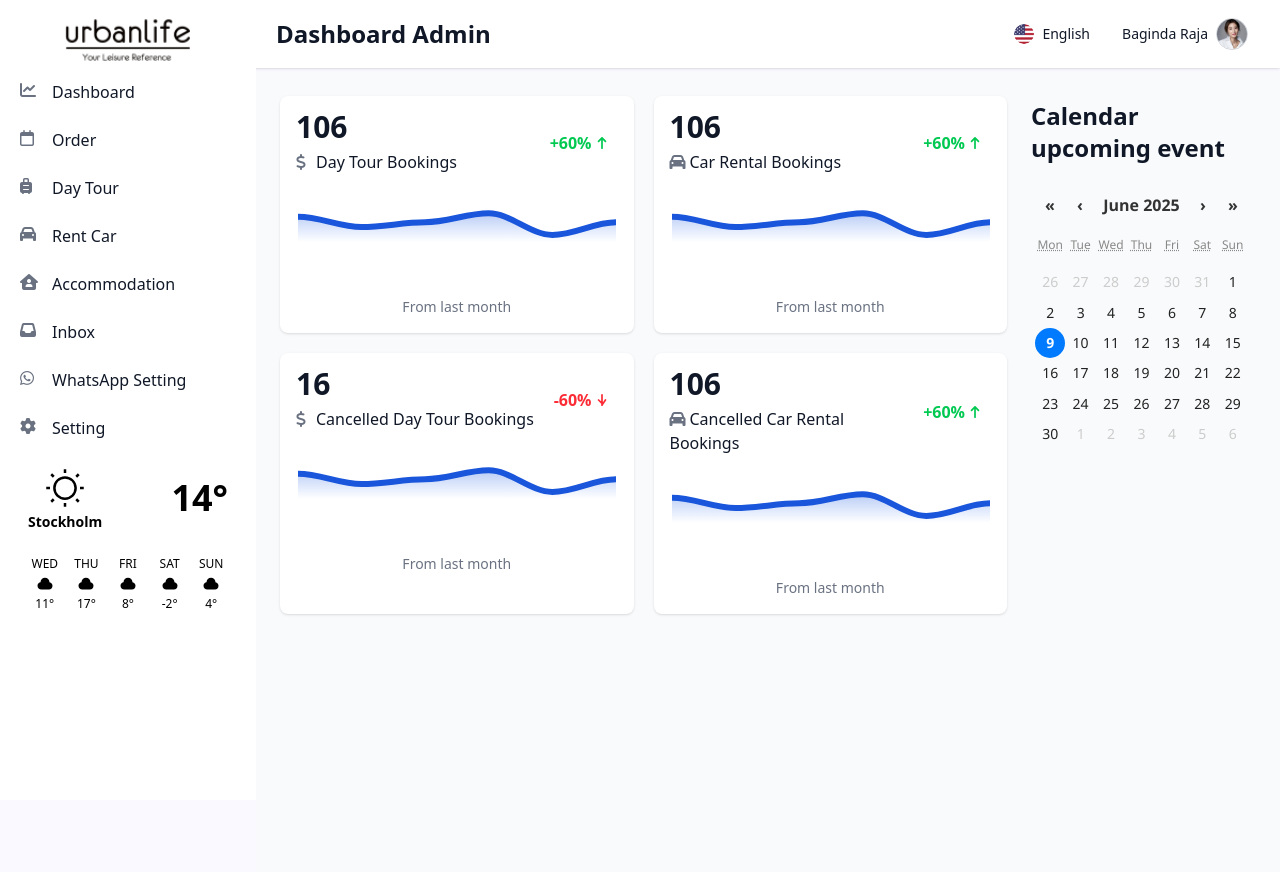
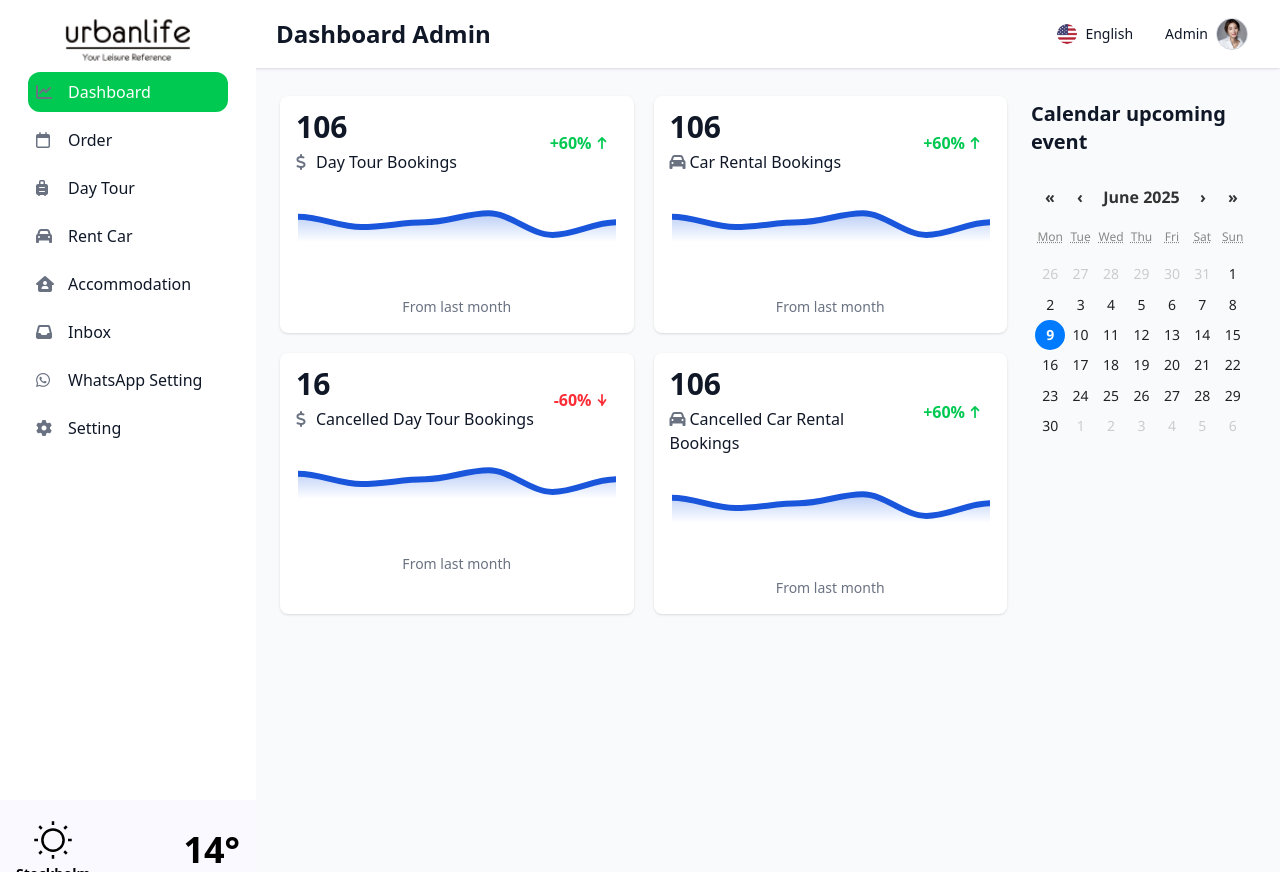
Before and after one commit to myreds12/urbanlife-frontend, a React (Vite) app in the folder urbanlife-frontend/: page /dashboard in a window 1280 px wide. Built offline with nearby package versions, Linux system fonts and the light colour scheme.

Commit message:
bar : edit aside

```diff
--- a/urbanlife-frontend/src/AdminDashboard/Bar/Bar.tsx
+++ b/urbanlife-frontend/src/AdminDashboard/Bar/Bar.tsx
@@ -1,6 +1,5 @@
 import "./bar.css";
-import { Link } from "react-router-dom";
-
+import { NavLink } from 'react-router-dom';
 import React, { useState } from "react";
 
 const Bar = () => {
@@ -70,7 +69,7 @@ const Bar = () => {
               className="flex items-center text-sm rounded-full focus:outline-none"
             >
               <span className="mr-2 font-medium text-gray-900 hidden sm:inline">
-                Baginda Raja
+                Admin
               </span>
               <img
                 className="w-8 h-8 rounded-full border border-gray-300"
@@ -81,7 +80,7 @@ const Bar = () => {
             {profileOpen && (
               <div className="absolute right-0 mt-2 w-48 bg-white rounded-md shadow-lg z-50">
                 <div className="px-4 py-3 text-sm text-gray-700 border-b">
-                  <p className="font-medium">Baginda Raja</p>
+                  <p className="font-medium">Admin</p>
                   <p className="text-xs text-gray-500">Admin@gmail.com</p>
                 </div>
                 <ul className="py-1 text-sm text-gray-700">
@@ -108,88 +107,136 @@ const Bar = () => {
       </nav>
 
 <aside
-        className="fixed top-0 left-0 z-100 w-64 h-screen transition-transform -translate-x-full sm:translate-x-0"
+      className="fixed top-0 left-0 z-[100] w-64 h-screen transition-transform -translate-x-full sm:translate-x-0"
       aria-label="Sidebar"
     >
-        <div className="h-full px-3 py-4 overflow-y-auto bg-white">
-          <ul className="space-y-2 font-medium ">
+      <div className="h-full px-7 py-4 overflow-y-auto bg-white">
+        <ul className="space-y-2 font-medium">
           <div className="flex items-center justify-center h-12 mb-2">
             <img src="./logo.png" alt="Logo" className="h-12" />
           </div>
           <li>
-              <Link
+            <NavLink
               to="/dashboard"
-                className="flex items-center p-2 text-gray-900 rounded-lg hover:bg-green-500 hover:text-white group"
+              className={({ isActive }) =>
+                `flex items-center p-2 rounded-xl transition duration-100 ease-in-out ${
+                  isActive
+                    ? 'bg-green-500 text-white'
+                    : 'text-gray-900 hover:bg-green-500 hover:text-white group'
+                }`
+              }
             >
-                <i className="fa-solid fa-chart-line w-5 h-5 text-gray-500 group-hover:text-gray-900"></i>
+              <i className="fa-solid fa-chart-line w-5 text-gray-500 group-hover:text-gray-900 "></i>
               <span className="ml-3">Dashboard</span>
-              </Link>
+            </NavLink>
           </li>
           <li>
-              <Link
+            <NavLink
               to="/order"
-                className="flex items-center p-2 text-gray-900 rounded-lg hover:bg-green-500 hover:text-white group"
+              className={({ isActive }) =>
+                `flex items-center p-2 rounded-xl transition duration-100 ease-in-out ${
+                  isActive
+                    ? 'bg-green-500 text-white'
+                    : 'text-gray-900 hover:bg-green-500 hover:text-white group'
+                }`
+              }
             >
-                <i className="fa-regular fa-calendar w-5 h-5 text-gray-500 group-hover:text-gray-900"></i>
+              <i className="fa-regular fa-calendar w-5 text-gray-500 group-hover:text-gray-900"></i>
               <span className="ml-3">Order</span>
-              </Link>
+            </NavLink>
           </li>
           <li>
-              <Link
+            <NavLink
               to="/day-tour"
-                className="flex items-center p-2 text-gray-900 rounded-lg hover:bg-green-500 hover:text-white group"
+              className={({ isActive }) =>
+                `flex items-center p-2 rounded-xl transition duration-100 ease-in-out ${
+                  isActive
+                    ? 'bg-green-500 text-white'
+                    : 'text-gray-900 hover:bg-green-500 hover:text-white group'
+                }`
+              }
             >
-                <i className="fa-solid fa-suitcase-rolling w-5 h-5 text-gray-500 group-hover:text-gray-900"></i>
+              <i className="fa-solid fa-suitcase-rolling w-5 text-gray-500 group-hover:text-gray-900"></i>
               <span className="ml-3">Day Tour</span>
-              </Link>
+            </NavLink>
           </li>
           <li>
-              <Link
+            <NavLink
               to="/rent-car"
-                className="flex items-center p-2 text-gray-900 rounded-lg hover:bg-green-500 hover:text-white group"
+              className={({ isActive }) =>
+                `flex items-center p-2 rounded-xl transition duration-100 ease-in-out ${
+                  isActive
+                    ? 'bg-green-500 text-white'
+                    : 'text-gray-900 hover:bg-green-500 hover:text-white group'
+                }`
+              }
             >
-                <i className="fa-solid fa-car w-5 h-5 text-gray-500 group-hover:text-gray-900"></i>
+              <i className="fa-solid fa-car w-5 text-gray-500 group-hover:text-gray-900"></i>
               <span className="ml-3">Rent Car</span>
-              </Link>
+            </NavLink>
           </li>
           <li>
-              <Link
+            <NavLink
               to="/accommodation"
-                className="flex items-center p-2 text-gray-900 rounded-lg hover:bg-green-500 hover:text-white group"
+              className={({ isActive }) =>
+                `flex items-center p-2 rounded-xl transition duration-100 ease-in-out ${
+                  isActive
+                    ? 'bg-green-500 text-white'
+                    : 'text-gray-900 hover:bg-green-500 hover:text-white group'
+                }`
+              }
             >
-                <i className="fa-solid fa-house-user w-5 h-5 text-gray-500 group-hover:text-gray-900"></i>
+              <i className="fa-solid fa-house-user w-5 text-gray-500 group-hover:text-gray-900"></i>
               <span className="ml-3">Accommodation</span>
-              </Link>
+            </NavLink>
           </li>
           <li>
-              <Link
+            <NavLink
               to="/inbox"
-                className="flex items-center p-2 text-gray-900 rounded-lg hover:bg-green-500 hover:text-white group"
+              className={({ isActive }) =>
+                `flex items-center p-2 rounded-xl transition duration-100 ease-in-out ${
+                  isActive
+                    ? 'bg-green-500 text-white'
+                    : 'text-gray-900 hover:bg-green-500 hover:text-white group'
+                }`
+              }
             >
-                <i className="fa-solid fa-inbox w-5 h-5 text-gray-500 group-hover:text-gray-900"></i>
+              <i className="fa-solid fa-inbox w-5 text-gray-500 group-hover:text-gray-900"></i>
               <span className="ml-3">Inbox</span>
-              </Link>
+            </NavLink>
           </li>
           <li>
-              <Link
+            <NavLink
               to="/whatsapp-setting"
-                className="flex items-center p-2 text-gray-900 rounded-lg hover:bg-green-500 hover:text-white group"
+              className={({ isActive }) =>
+                `flex items-center p-2 rounded-xl transition duration-100 ease-in-out ${
+                  isActive
+                    ? 'bg-green-500 text-white'
+                    : 'text-gray-900 hover:bg-green-500 hover:text-white group'
+                }`
+              }
             >
-                <i className="fa-brands fa-whatsapp w-5 h-5 text-gray-500 group-hover:text-gray-900"></i>
+              <i className="fa-brands fa-whatsapp w-5 text-gray-500 group-hover:text-gray-900"></i>
               <span className="ml-3">WhatsApp Setting</span>
-              </Link>
+            </NavLink>
           </li>
           <li>
-              <Link
+            <NavLink
               to="/settings"
-                className="flex items-center p-2 text-gray-900 rounded-lg hover:bg-green-500 hover:text-white group"
+              className={({ isActive }) =>
+                `flex items-center p-2 rounded-xl transition duration-100 ease-in-out ${
+                  isActive
+                    ? 'bg-green-500 text-white'
+                    : 'text-gray-900 hover:bg-green-500 hover:text-white group'
+                }`
+              }
             >
-                <i className="fa-solid fa-gear w-5 h-5 text-gray-500 group-hover:text-gray-900"></i>
+              <i className="fa-solid fa-gear w-5 text-gray-500 group-hover:text-gray-900"></i>
               <span className="ml-3">Setting</span>
-              </Link>
+            </NavLink>
           </li>
         </ul>
-
+      </div>
 
           <div className="w-full max-w-xs p-4 mx-auto rounded-lg dark:bg-gray-50 dark:text-gray-800">
             <div className="flex justify-between space-x-4 items-center">
@@ -227,7 +274,6 @@ const Bar = () => {
               ))}
             </div>
           </div>
-        </div>
 
       </aside>
 
--- a/urbanlife-frontend/src/AdminDashboard/Dashboard/Dashboard.tsx
+++ b/urbanlife-frontend/src/AdminDashboard/Dashboard/Dashboard.tsx
@@ -111,7 +111,7 @@ function Dashboard() {
                             {/* KALENDERRR */}
                             <div className="lg:col-span-1">
                                    <div className="w-full p-1 rounded-lg">
-                                          <h5 className="text-2xl font-bold text-gray-900 mb-5">Calendar upcoming event</h5>
+                                          <h5 className="text-xl font-bold text-gray-900 mb-5">Calendar upcoming event</h5>
                                           <Calendar
                                                  value={new Date()}
                                                  className="react-calendar"
```
Lines whose indentation alone changed are shown as unchanged.
